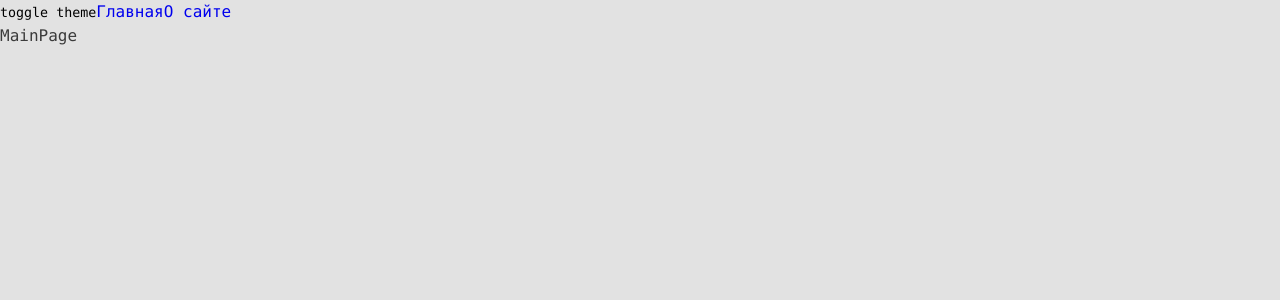
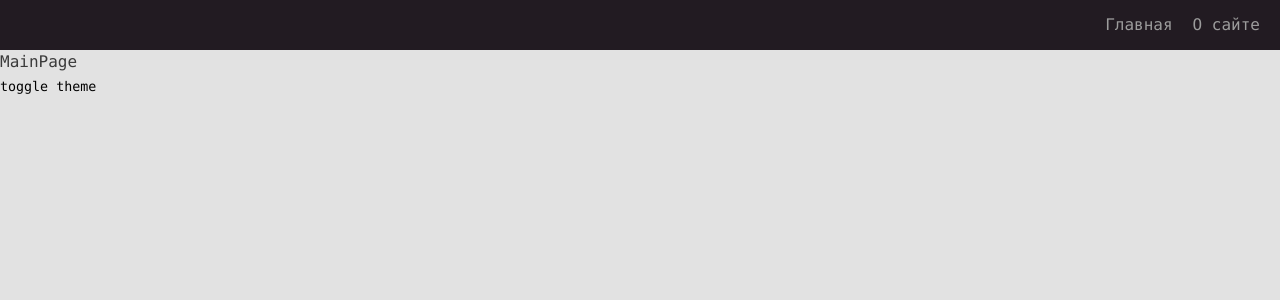
Before and after one commit to a1exssS/React-Course, a React app: page / in a window 1280 px wide. Shown: the top 300 px of the page. Built offline with nearby package versions, Linux system fonts and the light colour scheme.

Commit message:
add app link

```diff
--- a/src/app/App.tsx
+++ b/src/app/App.tsx
@@ -1,8 +1,8 @@
 import './styles/index.scss';
-import { Link } from 'react-router-dom';
 import { classNames } from 'shered/lib/classNames/classNames';
 import { useTheme } from 'app/providers/ThemeProvider';
 import { AppRouters } from './providers/router';
+import { Navbar } from 'widgets/Navbar';
 
 const App = () => {
 
@@ -10,10 +10,9 @@ const App = () => {
 
    return (
       <div className={classNames('app', {}, [theme])}>
+         <Navbar />
+         <AppRouters />
          <button onClick={toggleTheme}>toggle theme</button>
-         <Link to={'/'}>Главная</Link>
-         <Link to={'/about'}>О сайте</Link>
-         <AppRouters />
       </div>
    );
 };
--- a/src/app/styles/themes/dark.scss
+++ b/src/app/styles/themes/dark.scss
@@ -1,6 +1,10 @@
 .app.dark {
    --bg-color: #221b22;
+   --inverted-bg-color: #e2e2e2;
 
    --primary-color: rgb(201, 201, 201);
    --secondary-color: rgb(156, 156, 156);
+
+   --inverted-primary-color: rgb(59, 59, 59);
+   --inverted-secondary-color: rgb(102, 101, 101);
 }
--- a/src/app/styles/themes/light.scss
+++ b/src/app/styles/themes/light.scss
@@ -1,6 +1,10 @@
 .app.light {
    --bg-color: #e2e2e2;
+   --inverted-bg-color: #221b22;
 
    --primary-color: rgb(59, 59, 59);
    --secondary-color: rgb(102, 101, 101);
+
+   --inverted-primary-color: rgb(201, 201, 201);
+   --inverted-secondary-color: rgb(156, 156, 156);
 }
--- a/src/app/styles/variables/globals.scss
+++ b/src/app/styles/variables/globals.scss
@@ -8,4 +8,6 @@
 
    --font-m: var(--font-size-m) / var(--font-line-m) var(--font-family-main);
    --font-l: var(--font-size-l) / var(--font-line-l) var(--font-family-main);
+
+   --nav-height: 50px;
 }
--- a/src/shered/lib/classNames/classNames.ts
+++ b/src/shered/lib/classNames/classNames.ts
@@ -3,7 +3,7 @@ type Mods = Record<string, boolean | string>
 export function classNames(cls: string, mod?: Mods, additionals?: string[]): string {
    return [
       cls,
-      ...additionals,
-      Object.entries(mod).filter(([cls, value]) => Boolean(value)).map(([cls, value]) => cls)
+      ...additionals.filter(Boolean),
+      ...Object.entries(mod).filter(([cls, value]) => Boolean(value)).map(([cls, value]) => cls)
    ].join(' ')
 }
--- /dev/null
+++ b/src/shered/ui/AppLink/AppLink.module.scss
@@ -0,0 +1,8 @@
+.primary {
+   color: var(--inverted-primary-color);
+}
+
+.secondary {
+   color: var(--inverted-secondary-color);
+
+}
--- /dev/null
+++ b/src/shered/ui/AppLink/AppLink.tsx
@@ -0,0 +1,25 @@
+import React from 'react'
+import { Link, LinkProps } from 'react-router-dom';
+import { classNames } from 'shered/lib/classNames/classNames';
+import cls from './AppLink.module.scss'
+
+interface AppLinkProps extends LinkProps {
+   children: React.ReactChild | React.ReactChildren;
+   className?: string;
+   theme?: AppLinkTheme
+}
+
+export enum AppLinkTheme {
+   PRIMARY = 'primary',
+   SECONDARY = 'secondary'
+}
+
+export const AppLink = ({ className, children, theme = AppLinkTheme.PRIMARY, to, ...otherProps }: AppLinkProps) => {
+
+   console.log(theme)
+   return (
+      <Link to={to} {...otherProps} className={classNames(cls.AppLink, {}, [className, cls[theme]])}>
+         {children}
+      </Link>
+   )
+}
--- /dev/null
+++ b/src/widgets/Navbar/index.ts
@@ -0,0 +1 @@
+export { Navbar } from './ui/Navbar'
--- /dev/null
+++ b/src/widgets/Navbar/ui/Navbar.module.scss
@@ -0,0 +1,15 @@
+.nav {
+   width: 100%;
+   height: var(--nav-height);
+   background-color: var(--inverted-bg-color);
+   display: flex;
+   align-items: center;
+   padding: 20px;
+}
+
+.links {
+   display: flex;
+   align-items: center;
+   gap: 20px;
+   margin-left: auto;
+}
--- /dev/null
+++ b/src/widgets/Navbar/ui/Navbar.tsx
@@ -0,0 +1,19 @@
+import { classNames } from 'shered/lib/classNames/classNames'
+import cls from './Navbar.module.scss'
+import { Link } from 'react-router-dom';
+import { AppLink, AppLinkTheme } from 'shered/ui/AppLink/AppLink';
+
+interface NavbarProps {
+   className?: string;
+}
+
+export const Navbar = ({ className }: NavbarProps) => {
+   return (
+      <nav className={classNames(cls.nav, {}, [className])}>
+         <div className={cls.links}>
+            <AppLink to='/' theme={AppLinkTheme.SECONDARY} className={cls.link}>Главная</AppLink>
+            <AppLink to='/about' theme={AppLinkTheme.SECONDARY} className={cls.link}>О сайте</AppLink>
+         </div>
+      </nav>
+   )
+}
```
